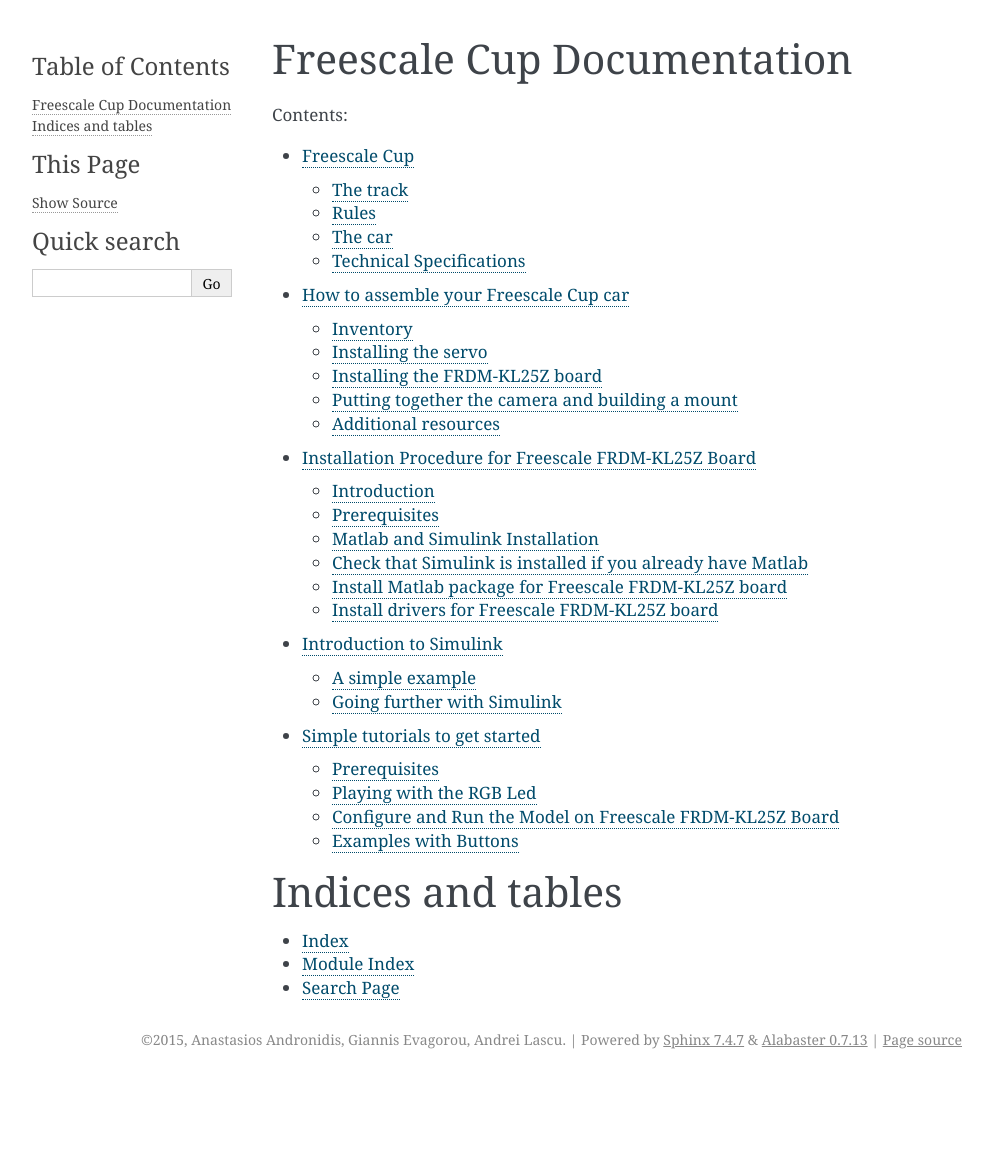
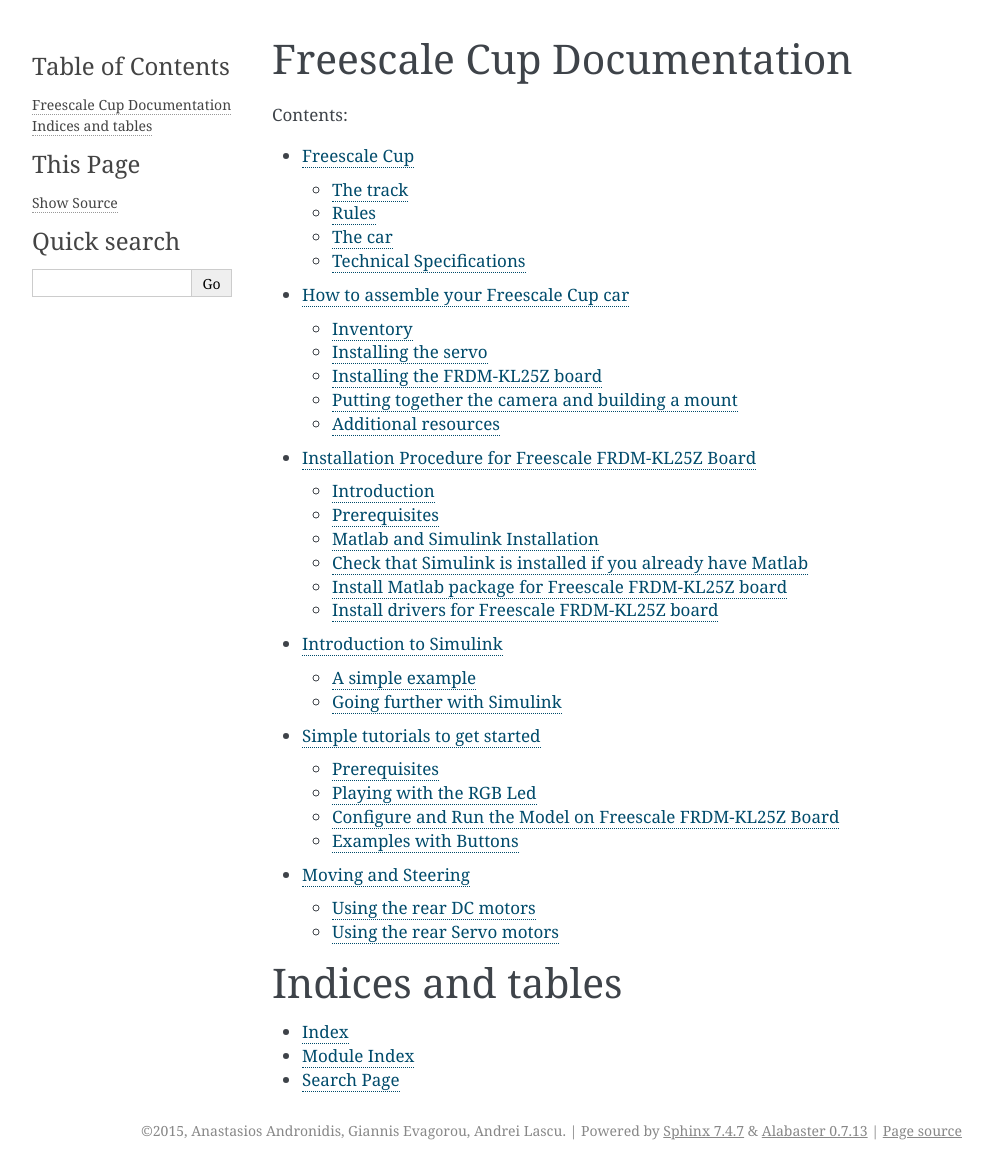
Before and after one commit to 0152la/FreescaleDocumentation, a Sphinx documentation site: the page built from source/index.rst, in a window 1280 px wide. Shown: the whole page, without its empty margins (148-1141 px from the left). Built offline with Sphinx 7.4.7, drawn with Linux system fonts in a browser that asks for light colours; before the commit the page ends 1079 px from its top, so only the background shows below that; some of the changed lines change nothing that is shown.

Commit message:
add motion examples

```diff
--- a/source/index.rst
+++ b/source/index.rst
@@ -16,6 +16,7 @@
    instalation
    simulink
    simple_tutorials
+   movement_tutorials
 
 Indices and tables
 ==================
--- /dev/null
+++ b/source/movement_tutorials.rst
@@ -0,0 +1,65 @@
+Moving and Steering
+===================
+
+Now that we know a little bit more about how to write simple examples in Simulink, lets continue on with a program that uses the rear DC motors and the front servo motor to steer the car.
+
+
+Using the rear DC motors
+------------------------
+
+In this example we will see how we can use **DC Motor** blocks to speed-up or slow-down the car.
+
+1. Create a new Simulink empty model as we have seen in the previous examples.
+2. Find the **DC Motor** blocks in **Simulink Library Browser**
+
+.. figure:: Pictures/07-1.png
+  :figclass: align-center
+
+  The DC Motor Block
+
+3. For this particular example we created a very simple case that two DC motors start spinning whenever someone push of the Freescale board's buttons.
+
+.. figure:: Pictures/07-2.png
+  :figclass: align-center
+
+  Using DC Motors Example
+
+4. By clicking on one of the DC Motor blocks, you can switch and choose which real rear motor you are going to use.
+
+**IMPORTANT:** DC Motors accept a value from -1 to 1 and that is the **acceleration** not the **speed**. By that, we mean that give the value 1 all the time you car will reach the maximum speed, but if you the give value **0** that doesn't mean that the car will stop!
+
+.. figure:: Pictures/07-3.png
+  :figclass: align-center
+
+  DC Motor Options
+
+5. In case that -1 is accelerating you DC motor **forward** is because you have a reverse cabling on your board. Just change the cables connecting the motor to the board.
+
+Using the rear Servo motors
+---------------------------
+
+In this example we will see how we can use **Servo Motor** block steer the car.
+
+1. Create a new Simulink empty model as we have seen in the previous examples.
+2. Find the **Servo Write** blocks in **Simulink Library Browser**
+
+.. figure:: Pictures/07-4.png
+  :figclass: align-center
+
+  The Servo Write Block
+
+3. For this particular example we created a very simple case that we steer the front wheels depending on which button we push on the Freescale board.
+
+.. figure:: Pictures/07-5.png
+  :figclass: align-center
+
+  Using the Servo Motor Example
+
+4. The reason that we put those strange numbers (-1, -25, -45) on the constants is because the Servo motor is working accepting a specific value which is going to be translated into an angle to turn from point 0. That means that if you put 0 as an input the servo should turn to its initial state. This is important as you might have moved the servo during the construction of your car which means that 0 is not keeping your wheels straight. In our case here we found that to keep our wheels straight we need to give an input of -25.
+
+5. By clicking on the Servo Write block you can see more information and options.
+
+.. figure:: Pictures/07-6.png
+  :figclass: align-center
+
+  Servo Write Options
```
Also changed, not shown: source/Pictures/07-1.png (added), source/Pictures/07-2.png (added), source/Pictures/07-3.png (added), source/Pictures/07-4.png (added), source/Pictures/07-5.png (added), source/Pictures/07-6.png (added).
